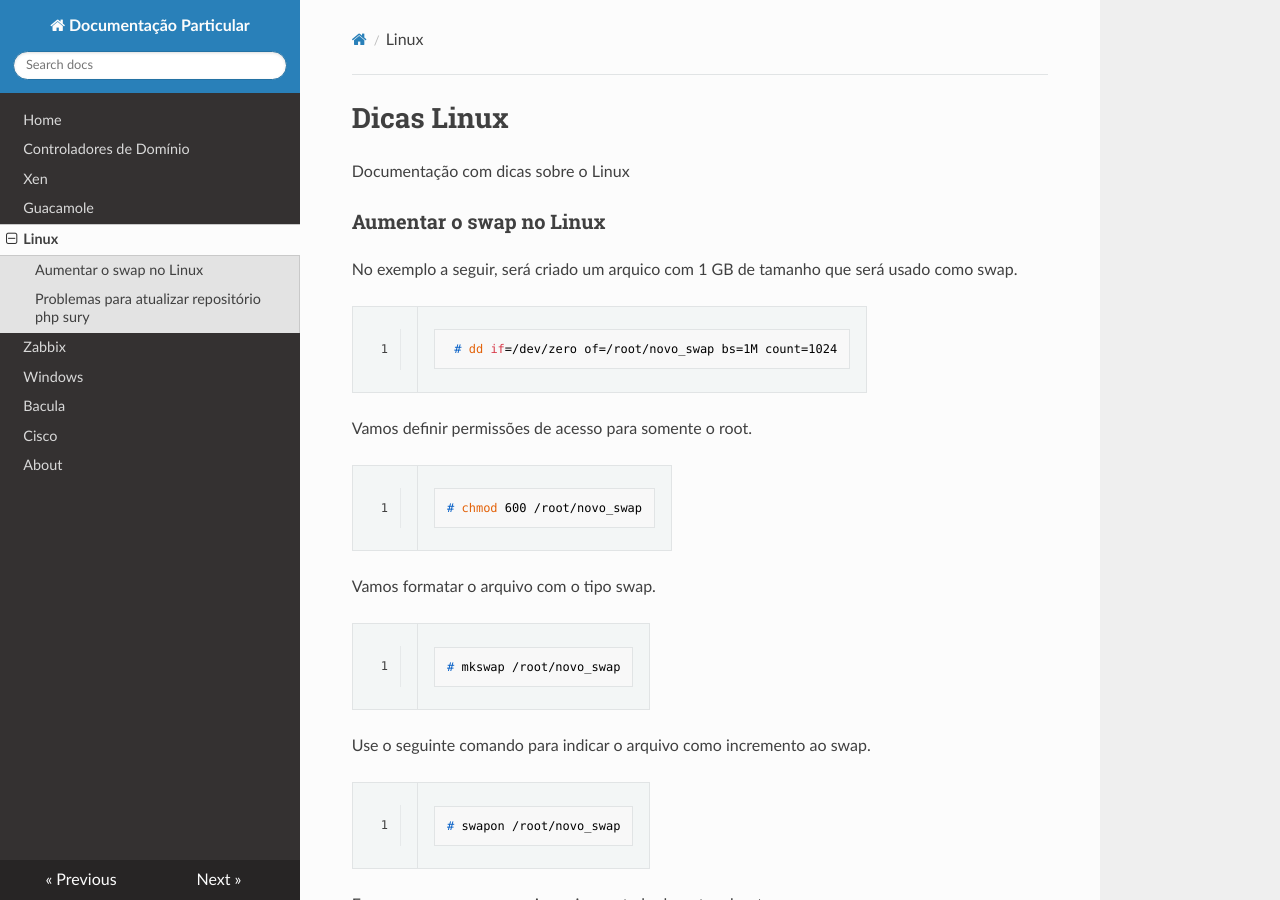
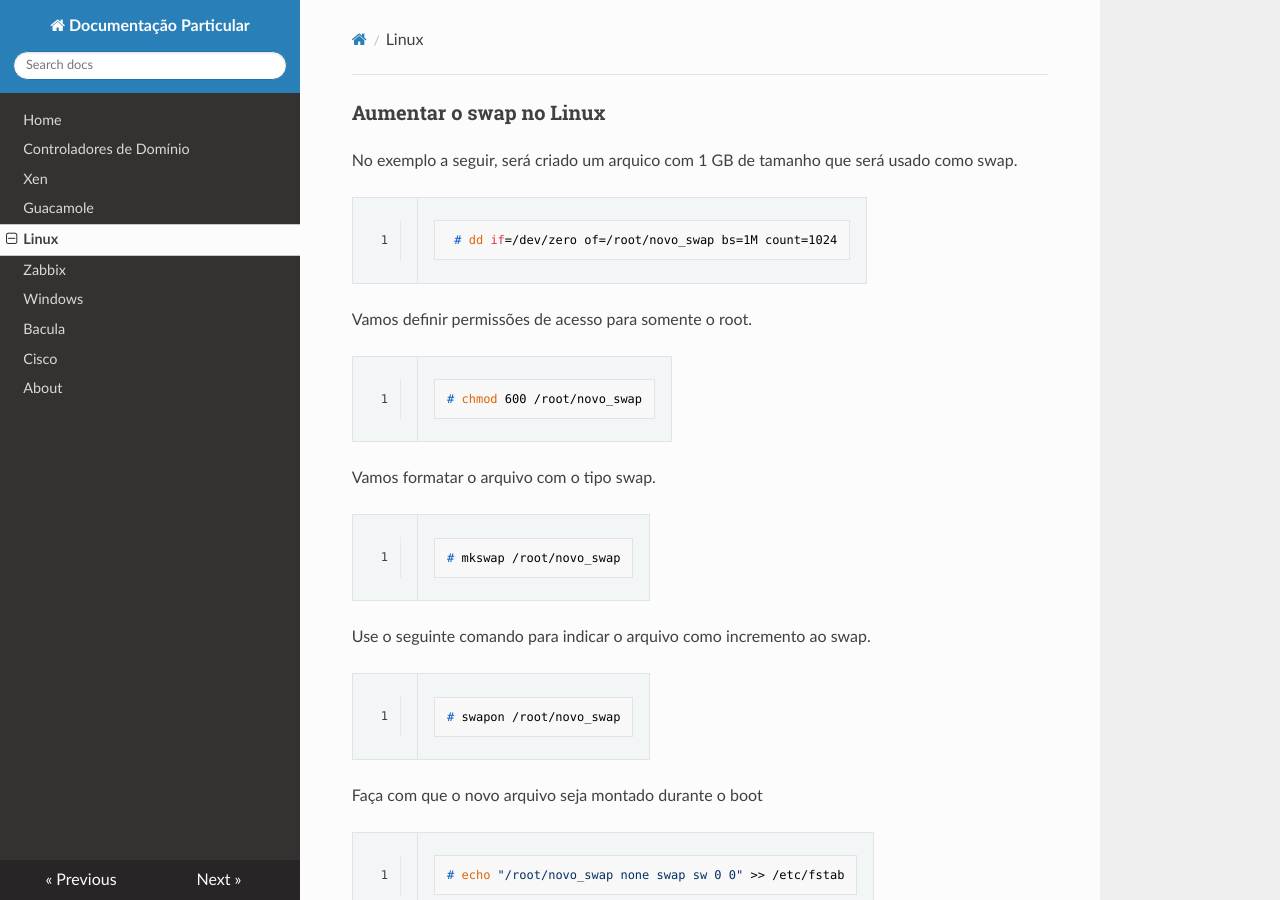
Before and after one commit to Jariedson/mkdocs, an MkDocs documentation site: the page built from docs/Linux.md, in a window 1280 px wide and 900 px high. Built offline with MkDocs 1.6.1, drawn with Linux system fonts in a browser that asks for light colours; nearby versions of some CDN libraries.

Commit message:
Update documentacao Linux

```diff
--- a/docs/Linux.md
+++ b/docs/Linux.md
@@ -1,7 +1,3 @@
-# Dicas Linux
-
-Documentação com dicas sobre o Linux
-
 ### Aumentar o swap no Linux
 
 
```
